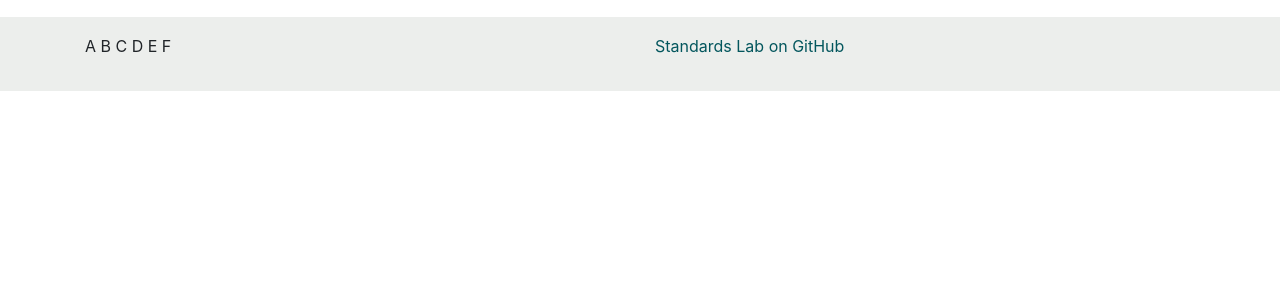
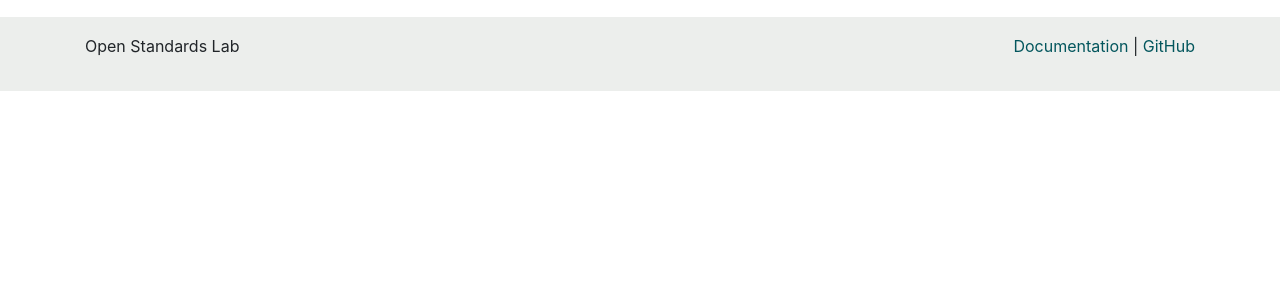
Before and after one commit to OpenDataServices/standards-lab, a Django app: template standards_lab/ui/templates/project.html in a window 1280 px wide. Shown: the part 51-351 px from the top of the page. Run offline with Django 3.2, Linux system fonts and the light colour scheme; the template is opened without the code that fills it, so the values that code supplies are empty; some libraries are stand-ins or nearby versions.

Commit message:
ui: templates: Update copy with copy review suggestions
This also includes a code fix on the project page to avoid showing empty sections
of the UI.
Browser tests updated accordingly to copy changes.

Co-authored-by: Duncan Dewhurst <duncan.dewhurst@opendataservices.coop>

```diff
--- a/standards_lab/ui/templates/base.html
+++ b/standards_lab/ui/templates/base.html
@@ -55,10 +55,11 @@
     <div class="container">
       <div class="row">
         <div class="col">
-          <p>A B C D E F</p>
+          <p>Open Standards Lab</p>
         </div>
-        <div class="col">
-          <a href="https://github.com/OpenDataServices/standards-lab/">Standards Lab on GitHub</a>
+        <div class="col text-right">
+          <a href="https://standards-lab.readthedocs.io/">Documentation</a> |
+          <a href="https://github.com/OpenDataServices/standards-lab/">GitHub</a>
         </div>
       </div>
      </div>
--- a/standards_lab/ui/templates/project.html
+++ b/standards_lab/ui/templates/project.html
@@ -18,14 +18,14 @@
 
 <script type="text/x-template" id="project">
 <div class="container">
-  <h1 class="text-right m-2">Open Standards Lab<span v-if="project.name">: {{project.name}}</span></h1>
+  <h1 class="text-right mt-3 mb-4">Open Standards Lab<span v-if="project.name">: {{project.name}}</span></h1>
 
   <div class="card mb-3">
     <div class="card-body">
       <h2 class="card-title">Project Settings</h2>
-      <p>Project settings show you the current status of the standards project, as well as any settings which affect the way in which the data and schema being developed interact. <a href="#DOCS#"><i>Project Settings documentation.</i></a></p>
+      <p>Settings affect the way in which the data and schema being developed interact. <a href="#DOCS#"><i>Project Settings documentation.</i></a></p>
       <p>Owner: <code>{{ownThisProject}}</code><br />
-      Modified: <code>{{project.modified}}</code></p>
+      <template v-if="project.modified">Modified: <code>{{project.modified}}</code></template></p>
       <div class="form-group">
         <label for="project-name-input">Name</label>
         <input type="text" id="project-name-input" class="form-control form-control-lg" style="width: 100%" v-model="project.name" v-on:keyup="unsavedChanges = true" >
@@ -37,7 +37,7 @@
         <small class="d-block">Setting as editable by anyone allows anyone with the link to this project to make any changes.</small>
       </div>
       <div class="form-group">
-        <label for="project-root-list-path">Top level key to the list of your data <a href="https://os4d.opendataservices.coop/patterns/schema/#pattern-top">(?)</a></label>
+        <label for="project-root-list-path">Top-level key name for the list of the data <a href="https://os4d.opendataservices.coop/patterns/schema/#pattern-top">(?)</a></label>
         <input type="text" class="form-control" id="project-root-list-path" v-model="project.rootListPath" v-on:keyup="unsavedChanges = true"/>
         <small>When using spreadsheet data upload this is used as the top level key name to store the rows under.</small>
       </div>
@@ -55,12 +55,12 @@
     <div class="card-body">
       <!-- Schema section -->
       <h2 class="card-title">Schema</h2>
-      <p>Schema JSON can be uploaded and edited directly. The schema must conform to <a href="https://json-schema.org/">JSON Schema specifications</a>. Once saved or uploaded the schema will be used to Test any data provided. <a href="#DOCS#"><i>Project Schema documentation.</i></a></p>
+      <p>Upload and edit JSON schema files for testing the data. The schema must conform to the <a href="https://json-schema.org/">JSON Schema specifications</a>. Once saved or uploaded the schema will be used to Test any data provided. <a href="#DOCS#"><i>Project Schema documentation.</i></a></p>
       <div class="row">
 
         <div class="col">
           <div class="form-group">
-            <label for="form-control-file-schema">Schema upload</label>
+            <label for="form-control-file-schema">Upload schema file</label>
             <input type="file" id="form-control-file-schema" class="form-control-file" accept="application/json" data-upload-type="schema" v-on:change="uploadProjectData">
             <div v-show="spinner == 'schema'" class="spinner-border m-2" role="status">
               <span class="sr-only">Loading...</span>
@@ -68,8 +68,8 @@
           </div>
         </div>
 
-        <div class="col" id="current-schema-files">
-          Current schema files:
+        <div class="col" id="current-schema-files" v-if="project.schemaFiles && project.schemaFiles.length">
+          Choose a file to edit
           <div class="btn-group m-1" v-for="file in project.schemaFiles">
             <button class="btn btn-outline-secondary btn-sm" type="button" v-bind:title="'Open '+file" v-on:click.prevent="downloadFile(file, 'jsonEditorSchema')">
               {{file}}
@@ -94,7 +94,7 @@
       </div> <!-- / row/ schema section -->
 
       <div class="form-group">
-        <label class="input-group" for="schema-open">File Open:</label>
+        <label class="input-group" for="schema-open">File open</label>
         <input id="schema-open" type="text" class="form-control" v-model="jsonEditorSchemaFileName" />
       </div>
 
@@ -110,13 +110,13 @@
     </button>
     <div class="card-body">
       <h2 class="card-title">Data</h2>
-      <p>Data can be uploaded to the project. Data can be in CSV format (<code>.csv</code>), JSON format (<code>.json</code>), Microsoft Excel (<code>.xls</code> and <code>.xlsx</code>) or Open spreadsheet format (<code>.ods</code>). Editing in the browser can be done on CSV and JSON files. <i><a href="#DOCS#">Project Data documentation.</a></i></p>
+      <p>Upload data for testing. Supported formats: Comma-Separated Values (<code>.csv</code>), JSON (<code>.json</code>), Microsoft Excel (<code>.xls</code> and <code>.xlsx</code>) or Open spreadsheet format (<code>.ods</code>). Editing is supported for CSV and JSON files after uploading. <i><a href="#DOCS#">Project Data documentation.</a></i></p>
 
       <div class="row">
 
         <div class="col">
           <div class="form-group">
-            <label for="form-control-file-data">Data upload</label>
+            <label for="form-control-file-data">Upload data</label>
             <input type="file" id="form-control-file-data" class="form-control-file" accept="*.csv, *.ods, *.json, *.xlsx, *.xls" data-upload-type="data" v-on:change="uploadProjectData">
             <div v-show="spinner == 'data'" class="spinner-border m-2" role="status">
               <span class="sr-only">Loading...</span>
@@ -124,8 +124,8 @@
           </div>
         </div>
 
-        <div class="col">
-          Current data files:
+        <div class="col" v-if="project.dataFiles && project.dataFiles.length">
+          Choose a file to edit:
           <div class="btn-group m-1" v-for="file in project.dataFiles">
             <button class="btn btn-outline-secondary btn-sm" type="button" v-bind:title="'Open '+file" v-on:click.prevent="downloadFile(file, 'jsonEditorData')">
               {{file}}
@@ -145,7 +145,7 @@
       </div> <!--/  row-->
 
       <div class="form-group">
-        <label for="data-open">File Open:</label>
+        <label for="data-open">File open</label>
          <input type="text" class="form-control" id="data-open" v-model="jsonEditorDataFileName" />
       </div>
 
```
Also changed, not shown: standards_lab/ui/templates/home.html (+16 -9 lines), standards_lab/ui/tests_browser.py (+6 -5 lines).
